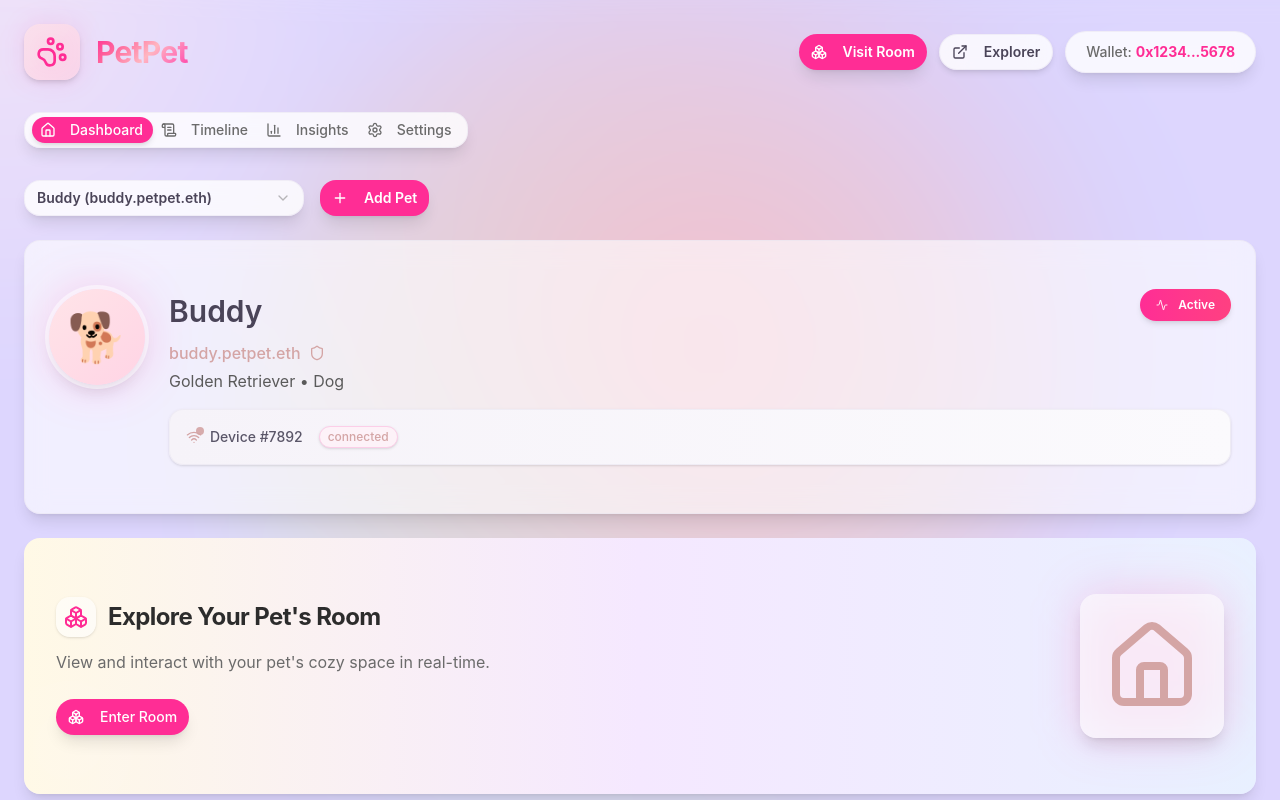
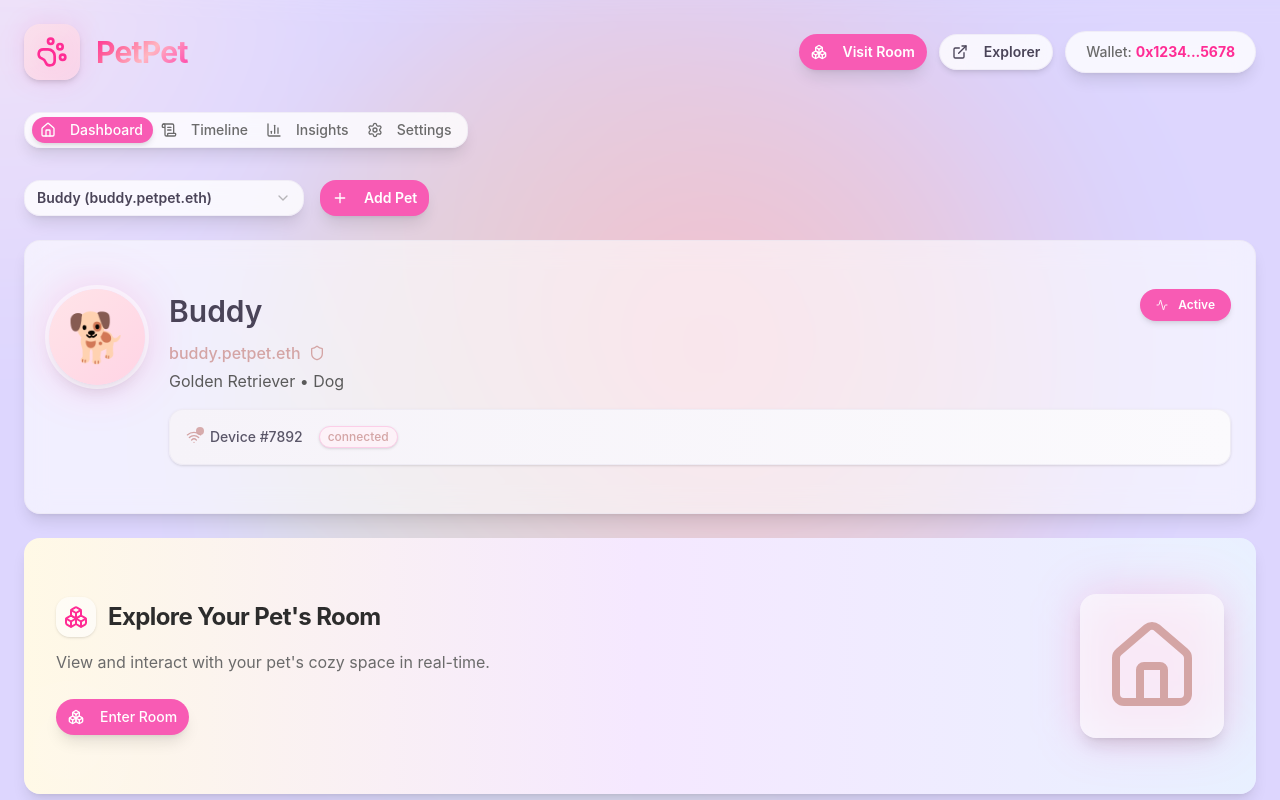
Before and after one commit to derek2403/pet-pet, a Next.js app: page /dashboard in a window 1280 px wide. Shown: the top 800 px of the page. Built offline with nearby package versions, Linux system fonts and the light colour scheme.

Commit message:
updated button and badge colors across dashboard components

```diff
--- a/components/dashboard/DashboardHeader.js
+++ b/components/dashboard/DashboardHeader.js
@@ -34,7 +34,7 @@ export default function DashboardHeader() {
       <div className="flex items-center gap-3">
         {/* Visit 3D Room Button with solid pink */}
         <Link href="/room">
-          <Button className="bg-[#FF2D95] hover:bg-[#E6298A] hover:shadow-xl hover:scale-105 transition-all duration-300 text-white font-semibold rounded-full shadow-lg px-6">
+          <Button className="bg-[#F85BB4] hover:bg-[#E14CA4] hover:shadow-xl hover:scale-105 transition-all duration-300 text-white font-semibold rounded-full shadow-lg px-6">
             <Boxes className="w-4 h-4 mr-2" />
             Visit Room
           </Button>
--- a/components/dashboard/FeaturedRoomCard.js
+++ b/components/dashboard/FeaturedRoomCard.js
@@ -30,7 +30,7 @@ export default function FeaturedRoomCard() {
               View and interact with your pet's cozy space in real-time.
             </p>
             <Link href="/room">
-              <Button className="bg-[#FF2D95] hover:bg-[#E6298A] hover:shadow-xl transition-all duration-300 text-white font-medium rounded-full px-6 py-2.5 shadow-lg">
+              <Button className="bg-[#F85BB4] hover:bg-[#E14CA4] hover:shadow-xl transition-all duration-300 text-white font-medium rounded-full px-6 py-2.5 shadow-lg">
                 <Boxes className="w-4 h-4 mr-2" />
                 Enter Room
               </Button>
--- a/components/dashboard/PetProfileCard.js
+++ b/components/dashboard/PetProfileCard.js
@@ -70,7 +70,7 @@ export default function PetProfileCard({ pet, onPetNameChange }) {
                   {pet.breed} • {pet.species}
                 </p>
               </div>
-              <Badge className="bg-gradient-to-r from-[#FF2D95] to-[#FF4081] text-white font-semibold hover:shadow-lg border-none px-4 py-2 shadow-md transition-all duration-200 hover:scale-105">
+              <Badge className="bg-[#F85BB4] text-white font-semibold hover:shadow-lg border-none px-4 py-2 shadow-md transition-all duration-200 hover:scale-105">
                 <Activity className="w-4 h-4 mr-1.5 animate-pulse" />
                 {pet.status}
               </Badge>
--- a/components/dashboard/PetSelector.js
+++ b/components/dashboard/PetSelector.js
@@ -35,7 +35,7 @@ export default function PetSelector({ pets }) {
         </Select>
 
         {/* Add Pet Button with solid pink */}
-        <Button className="bg-[#FF2D95] hover:bg-[#E6298A] hover:shadow-xl hover:scale-105 transition-all duration-300 text-white font-semibold rounded-2xl shadow-lg px-6">
+        <Button className="bg-[#F85BB4] hover:bg-[#E14CA4] hover:shadow-xl hover:scale-105 transition-all duration-300 text-white font-semibold rounded-2xl shadow-lg px-6">
           <Plus className="w-4 h-4 mr-2" />
           Add Pet
         </Button>
--- a/pages/dashboard.js
+++ b/pages/dashboard.js
@@ -216,7 +216,7 @@ export default function Dashboard() {
           <TabsList ref={tabsListRef} className="relative bg-white/80 backdrop-blur-md border border-[#E8E4F0]/50 p-1.5 rounded-2xl shadow-lg overflow-hidden">
             {/* Sliding Pill Background with solid pink */}
             <div
-              className="absolute rounded-xl bg-[#FF2D95] shadow-md transition-all duration-300 ease-out"
+              className="absolute rounded-xl bg-[#F85BB4] shadow-md transition-all duration-300 ease-out"
               style={{
                 left: `${pillStyle.left}px`,
                 width: `${pillStyle.width}px`,
```
